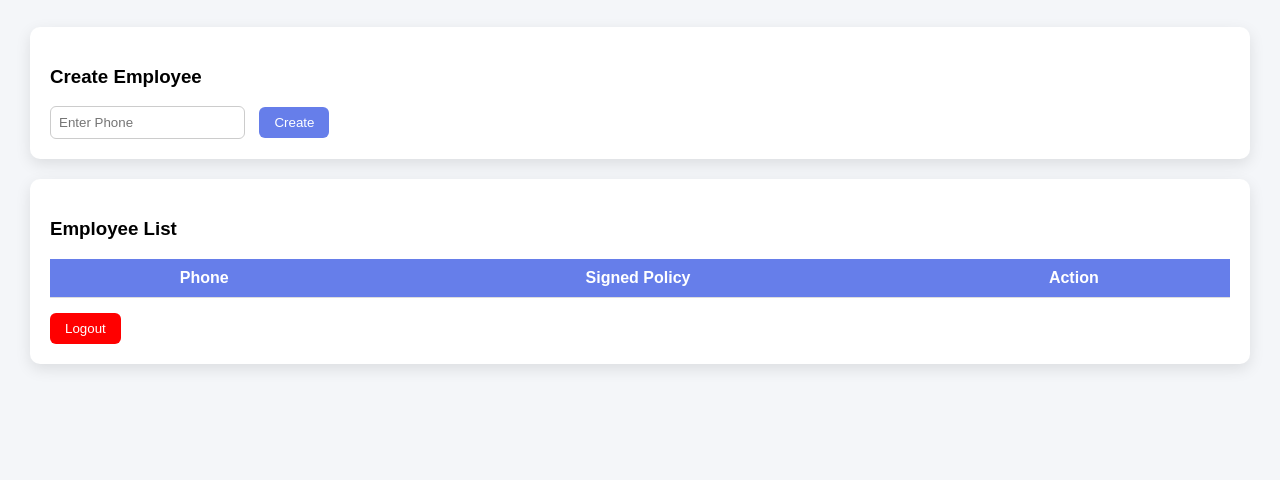
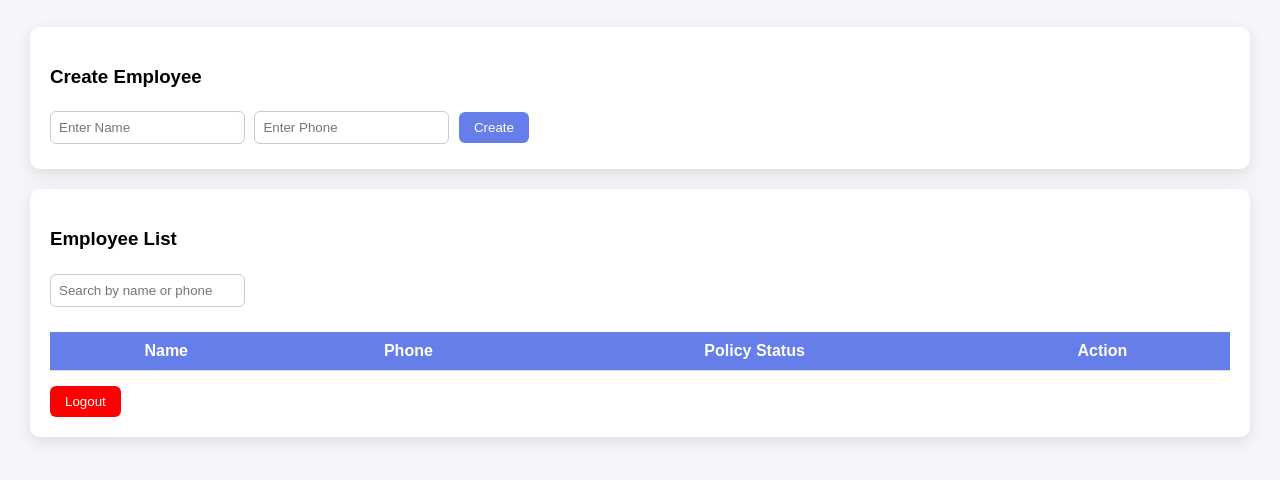
Before and after one commit to Megharaj7777/Employee-policy-system, a website: page client/admin-dashboard.html in a window 1280 px wide. Shown: the part 54-534 px from the top of the page. Drawn offline with Linux system fonts and the light colour scheme; no server answers; sample sign-in values are in the browser's storage.

Commit message:
Updated changes in version 1

```diff
--- a/client/admin-dashboard.html
+++ b/client/admin-dashboard.html
@@ -36,7 +36,7 @@
       padding: 8px;
       border-radius: 6px;
       border: 1px solid #ccc;
-      margin-right: 10px;
+      margin: 5px 5px 5px 0;
     }
 
     button {
@@ -73,6 +73,10 @@
       background: red;
       margin-top: 15px;
     }
+
+    .search-box {
+      margin-bottom: 10px;
+    }
   </style>
 </head>
 <body>
@@ -83,19 +87,28 @@
 
 <div class="container">
 
+  <!-- Create Employee -->
   <div class="card">
     <h3>Create Employee</h3>
+    <input type="text" id="name" placeholder="Enter Name">
     <input type="text" id="phone" placeholder="Enter Phone">
     <button onclick="createEmployee()">Create</button>
   </div>
 
+  <!-- Employee List -->
   <div class="card">
     <h3>Employee List</h3>
+
+    <input type="text" id="search" class="search-box"
+           placeholder="Search by name or phone"
+           onkeyup="searchUser()">
+
     <table id="employeeTable">
       <thead>
         <tr>
+          <th>Name</th>
           <th>Phone</th>
-          <th>Signed Policy</th>
+          <th>Policy Status</th>
           <th>Action</th>
         </tr>
       </thead>
@@ -108,6 +121,7 @@
 </div>
 
 <script>
+
 const token = localStorage.getItem("adminToken");
 if (!token) window.location.href = "index.html";
 
@@ -123,8 +137,9 @@ function fetchEmployees() {
     data.forEach(emp => {
       tbody.innerHTML += `
         <tr>
+          <td>${emp.name}</td>
           <td>${emp.phone}</td>
-          <td>${emp.hasSignedPolicy ? "Yes" : "No"}</td>
+          <td>${emp.policyStatus}</td>
           <td>
             <button onclick="deleteEmployee('${emp._id}')">Delete</button>
           </td>
@@ -135,7 +150,13 @@ function fetchEmployees() {
 }
 
 function createEmployee() {
+  const name = document.getElementById("name").value;
   const phone = document.getElementById("phone").value;
+
+  if (!name || !phone) {
+    alert("Please enter name and phone");
+    return;
+  }
 
   fetch("https://employee-policy-system.onrender.com/api/admin/create-employee", {
     method: "POST",
@@ -143,7 +164,7 @@ function createEmployee() {
       "Content-Type": "application/json",
       Authorization: token
     },
-    body: JSON.stringify({ phone })
+    body: JSON.stringify({ name, phone })
   })
   .then(res => res.json())
   .then(data => {
@@ -164,12 +185,23 @@ function deleteEmployee(id) {
   });
 }
 
+function searchUser() {
+  const value = document.getElementById("search").value.toLowerCase();
+  const rows = document.querySelectorAll("#employeeTable tbody tr");
+
+  rows.forEach(row => {
+    row.style.display =
+      row.innerText.toLowerCase().includes(value) ? "" : "none";
+  });
+}
+
 function logout() {
   localStorage.removeItem("adminToken");
   window.location.href = "index.html";
 }
 
 fetchEmployees();
+
 </script>
 
 </body>
```
